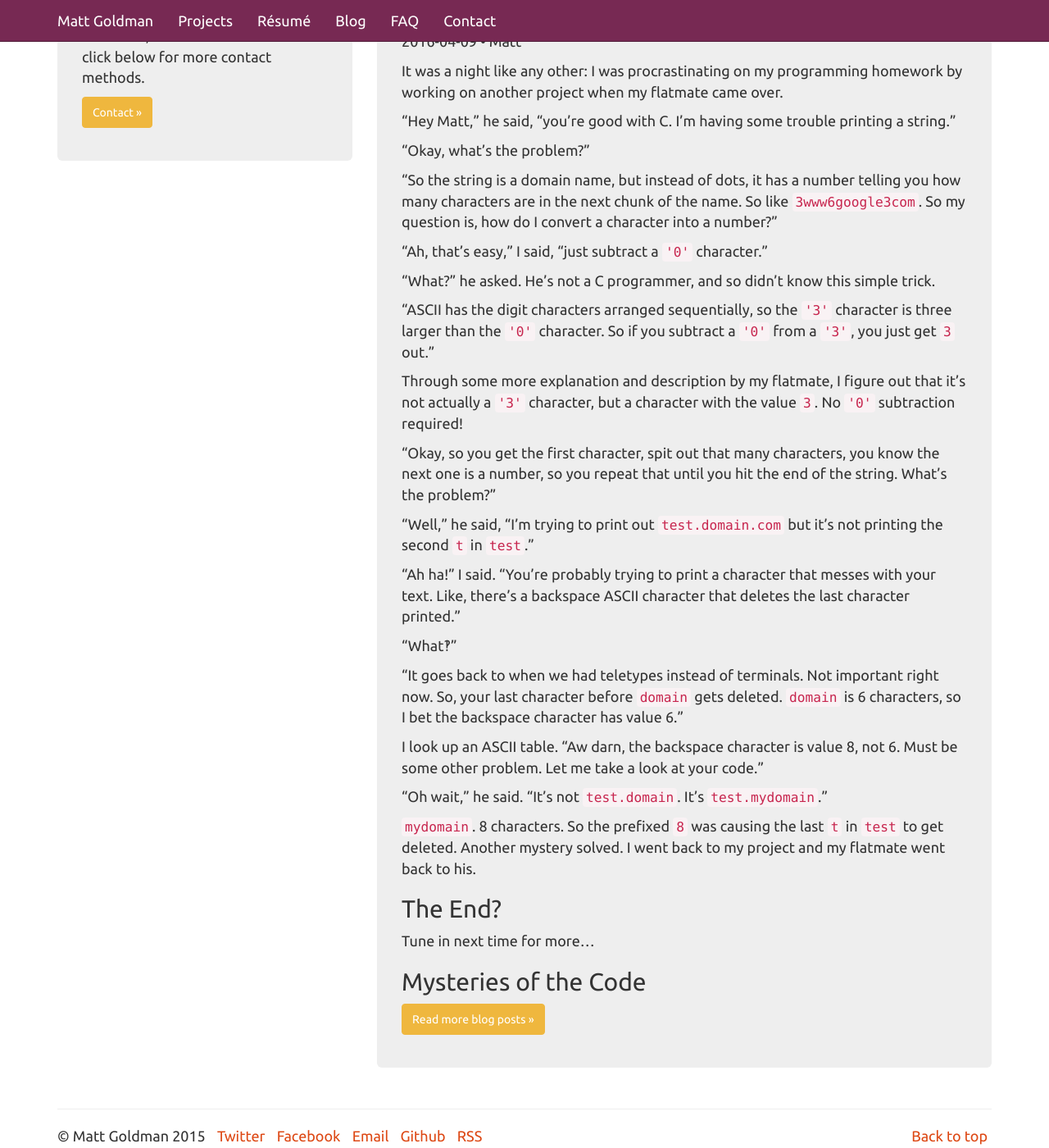
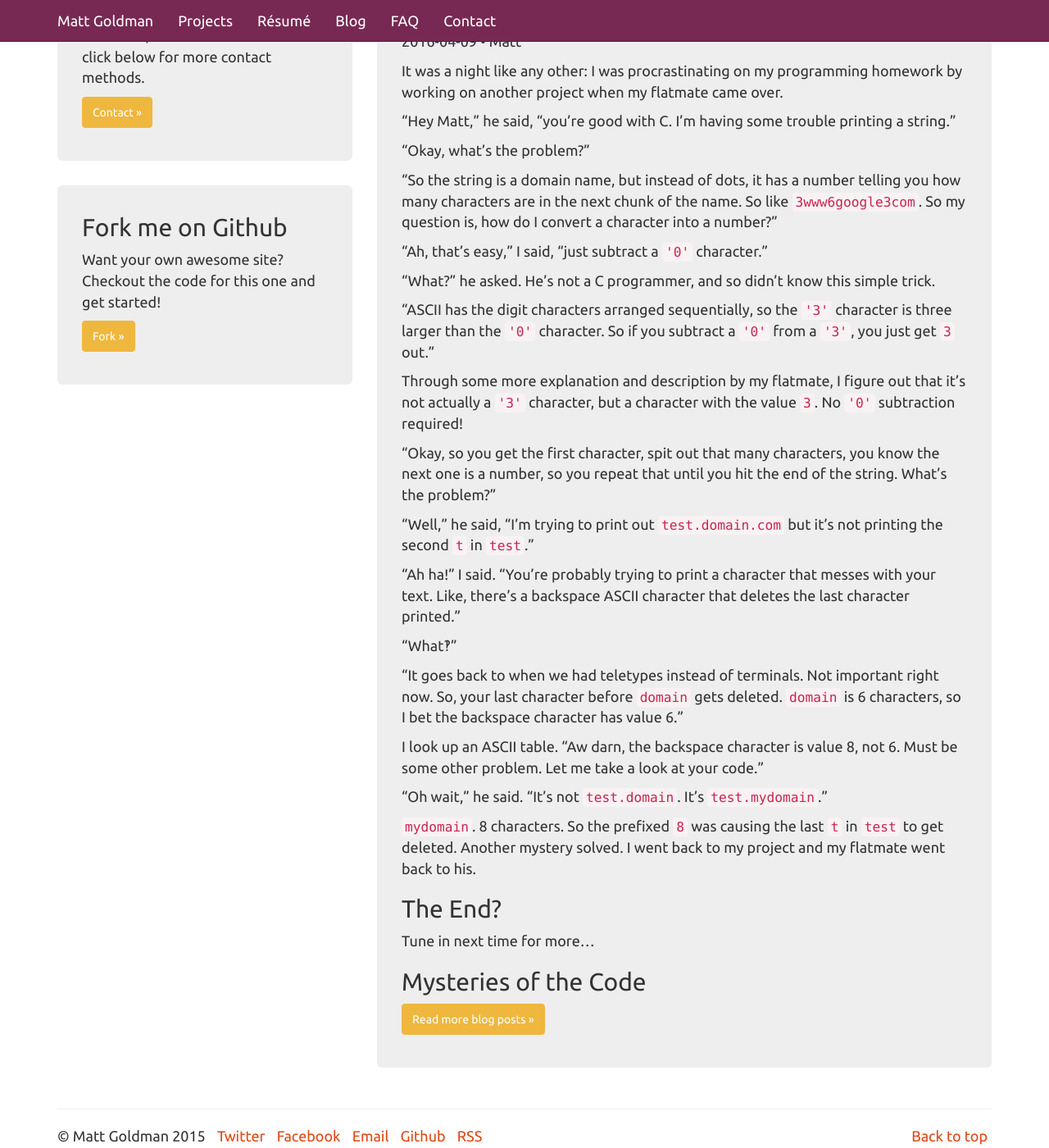
Before and after one commit to robotmlg/mattgoldman.us, a Jekyll site: the page built from index.html, in a window 1280 px wide and 1400 px high, scrolled down 577 px. Shown: the whole window at 82% size. Built offline with Jekyll 4.4.1, drawn with Linux system fonts in a browser that asks for light colours; nearby versions of some CDN libraries; some of the changed text lies outside the part shown.

Commit message:
Add fork link

```diff
--- a/_includes/footer.html
+++ b/_includes/footer.html
@@ -13,7 +13,7 @@
         <li><a href="/feed.xml">RSS</a></li>
       </ul>
       <p>Built with <a href="http://jekyllrb.com/">Jekyll</a> and <a href="http://getbootstrap.com/">Bootstrap</a>.  Bootstrap them from <a href="https://bootswatch.com">Bootswatch</a>.</p>
-      <p>Problem with the site?  <a href="https://bitbucket.org/robotmlg/mattgoldman.us">Submit an issue to the site's bitbucket page</a>.</p>
+      <p>Problem with the site?  <a href="https://github.com/robotmlg/mattgoldman.us">Submit an issue to the site's github page</a>.</p>
     </div>
   </div>
 </footer>
--- a/index.html
+++ b/index.html
@@ -22,6 +22,11 @@ title: mattgoldman.us
             <p>Visit my profiles on <a href="http://twitter.com/robotmlg">Twitter</a> or <a href="https://facebook.com/robotmlg">Facebook</a>, or <a href="mailto:matt+homepage@mattgoldman.us">send me an email</a>. Or click below for more contact methods.</p>
             <p><a class="btn btn-default btn-warning" href="/contact/">Contact &raquo;</a></p>
         </div>
+        <div class="tron">
+            <h2>Fork me on Github</h2>
+            <p>Want your own awesome site? Checkout the code for this one and get started!</p>
+            <p><a class="btn btn-default btn-warning" href="https://github.com/robotmlg/mattgoldman.us">Fork &raquo;</a></p>
+        </div>
   <!--
   <div class="tron">
     <h2>Hiring?</h2>
```
Also changed, not shown: README.md, 1 other file.
